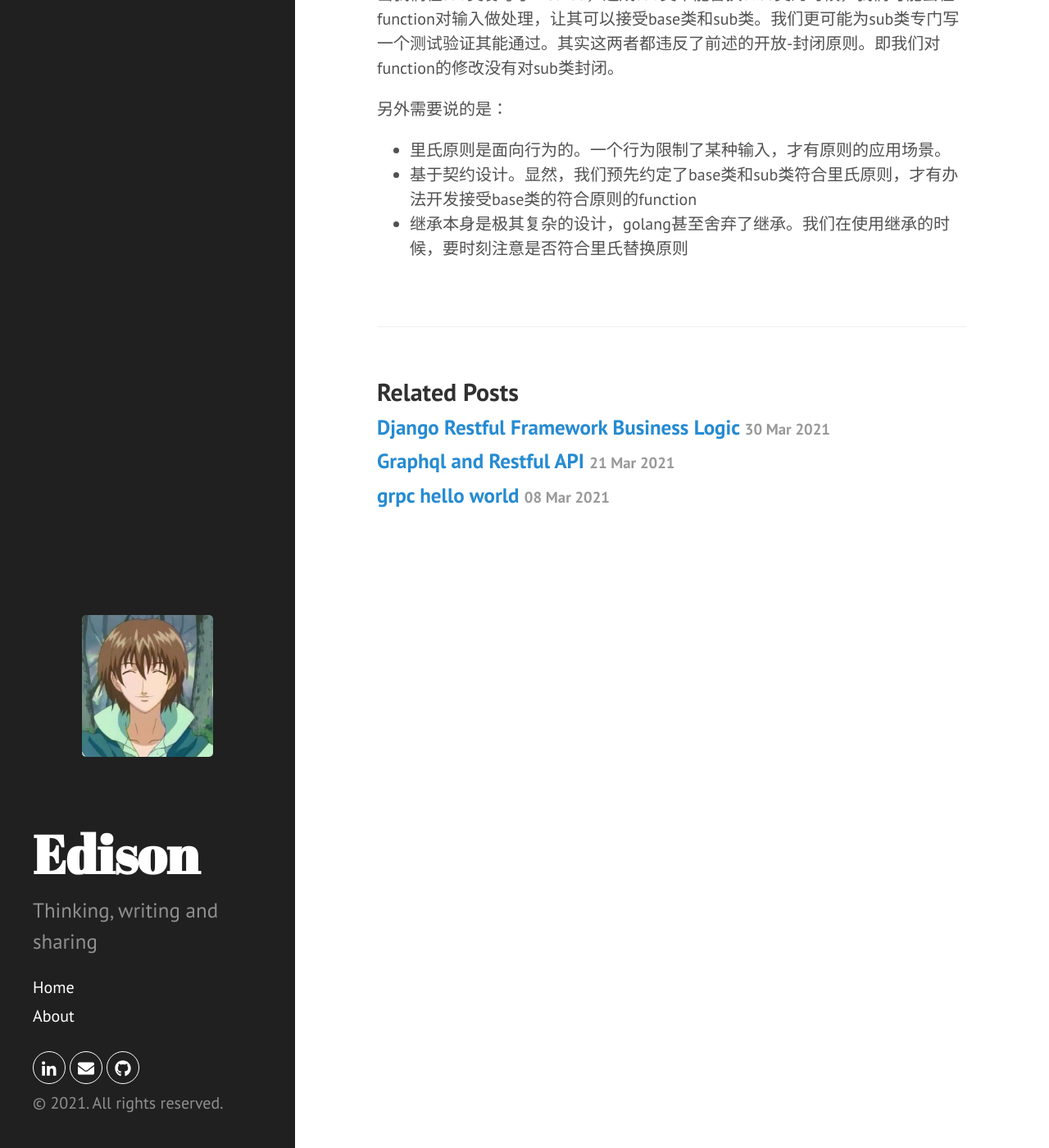
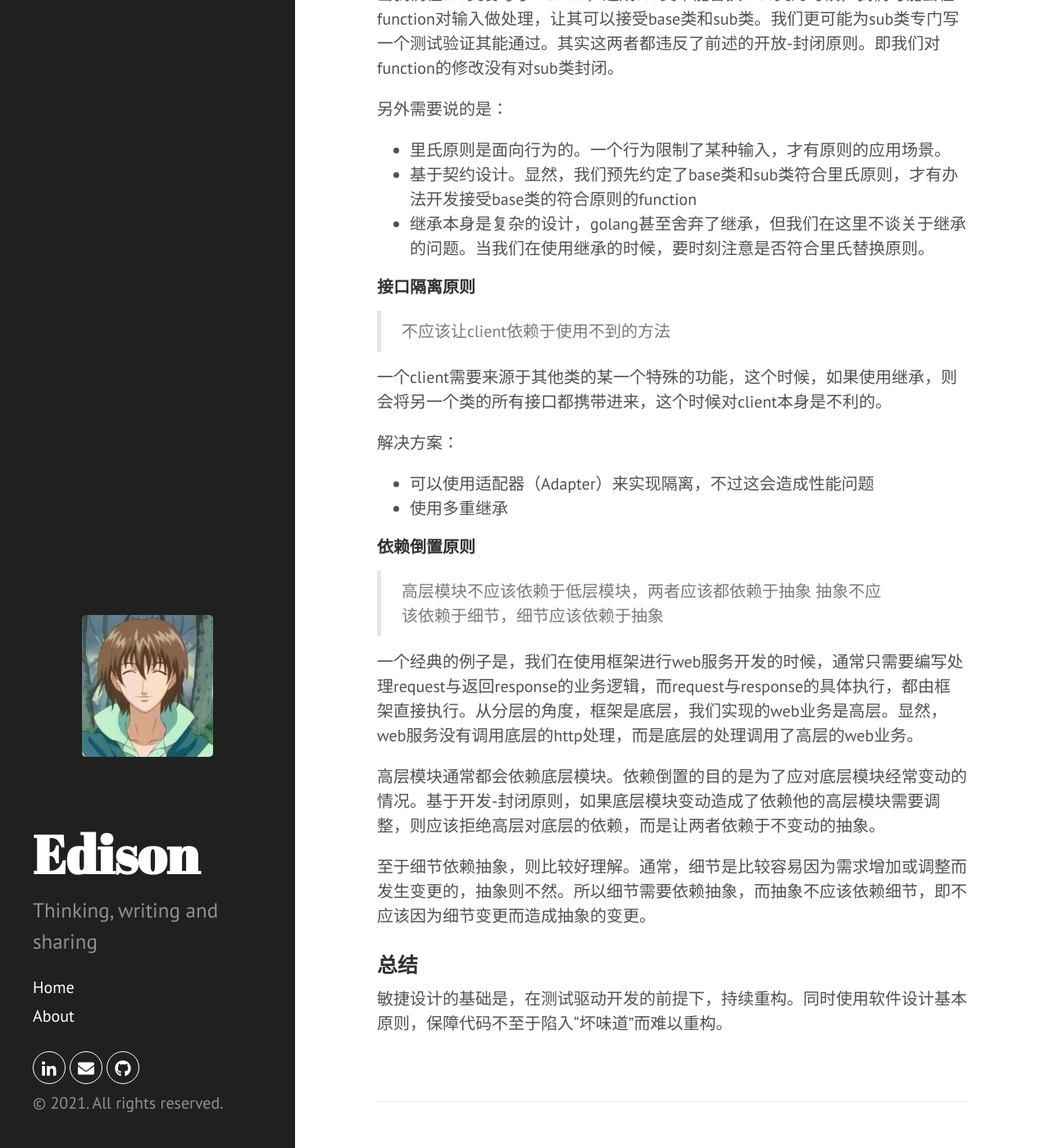
Before and after one commit to Edison-A-N/page, a Jekyll site: the page built from _posts/2021-05-09-Agile-Design.md, in a window 1280 px wide and 1400 px high, scrolled down 2391 px. Shown: the whole window at 82% size. Built offline with Jekyll 4.4.1, drawn with Linux system fonts in a browser that asks for light colours; some of the changed text lies outside the part shown.

Commit message:
finish agile design

```diff
--- a/_posts/2021-05-09-Agile-Design.md
+++ b/_posts/2021-05-09-Agile-Design.md
@@ -64,4 +64,30 @@ title: 敏捷软件开发：设计
 
 - 里氏原则是面向行为的。一个行为限制了某种输入，才有原则的应用场景。
 - 基于契约设计。显然，我们预先约定了base类和sub类符合里氏原则，才有办法开发接受base类的符合原则的function
-- 继承本身是极其复杂的设计，golang甚至舍弃了继承。我们在使用继承的时候，要时刻注意是否符合里氏替换原则
+- 继承本身是复杂的设计，golang甚至舍弃了继承，但我们在这里不谈关于继承的问题。当我们在使用继承的时候，要时刻注意是否符合里氏替换原则。
+
+#### 接口隔离原则
+
+> 不应该让client依赖于使用不到的方法
+
+一个client需要来源于其他类的某一个特殊的功能，这个时候，如果使用继承，则会将另一个类的所有接口都携带进来，这个时候对client本身是不利的。
+
+解决方案：
+
+- 可以使用适配器（Adapter）来实现隔离，不过这会造成性能问题
+- 使用多重继承
+
+#### 依赖倒置原则
+
+> 高层模块不应该依赖于低层模块，两者应该都依赖于抽象
+> 抽象不应该依赖于细节，细节应该依赖于抽象
+
+一个经典的例子是，我们在使用框架进行web服务开发的时候，通常只需要编写处理request与返回response的业务逻辑，而request与response的具体执行，都由框架直接执行。从分层的角度，框架是底层，我们实现的web业务是高层。显然，web服务没有调用底层的http处理，而是底层的处理调用了高层的web业务。
+
+高层模块通常都会依赖底层模块。依赖倒置的目的是为了应对底层模块经常变动的情况。基于开发-封闭原则，如果底层模块变动造成了依赖他的高层模块需要调整，则应该拒绝高层对底层的依赖，而是让两者依赖于不变动的抽象。
+
+至于细节依赖抽象，则比较好理解。通常，细节是比较容易因为需求增加或调整而发生变更的，抽象则不然。所以细节需要依赖抽象，而抽象不应该依赖细节，即不应该因为细节变更而造成抽象的变更。
+
+### 总结
+
+敏捷设计的基础是，在测试驱动开发的前提下，持续重构。同时使用软件设计基本原则，保障代码不至于陷入“坏味道”而难以重构。
```
Also changed, not shown: other parts of _posts/2021-05-09-Agile-Design.md (+1 -1 lines).
